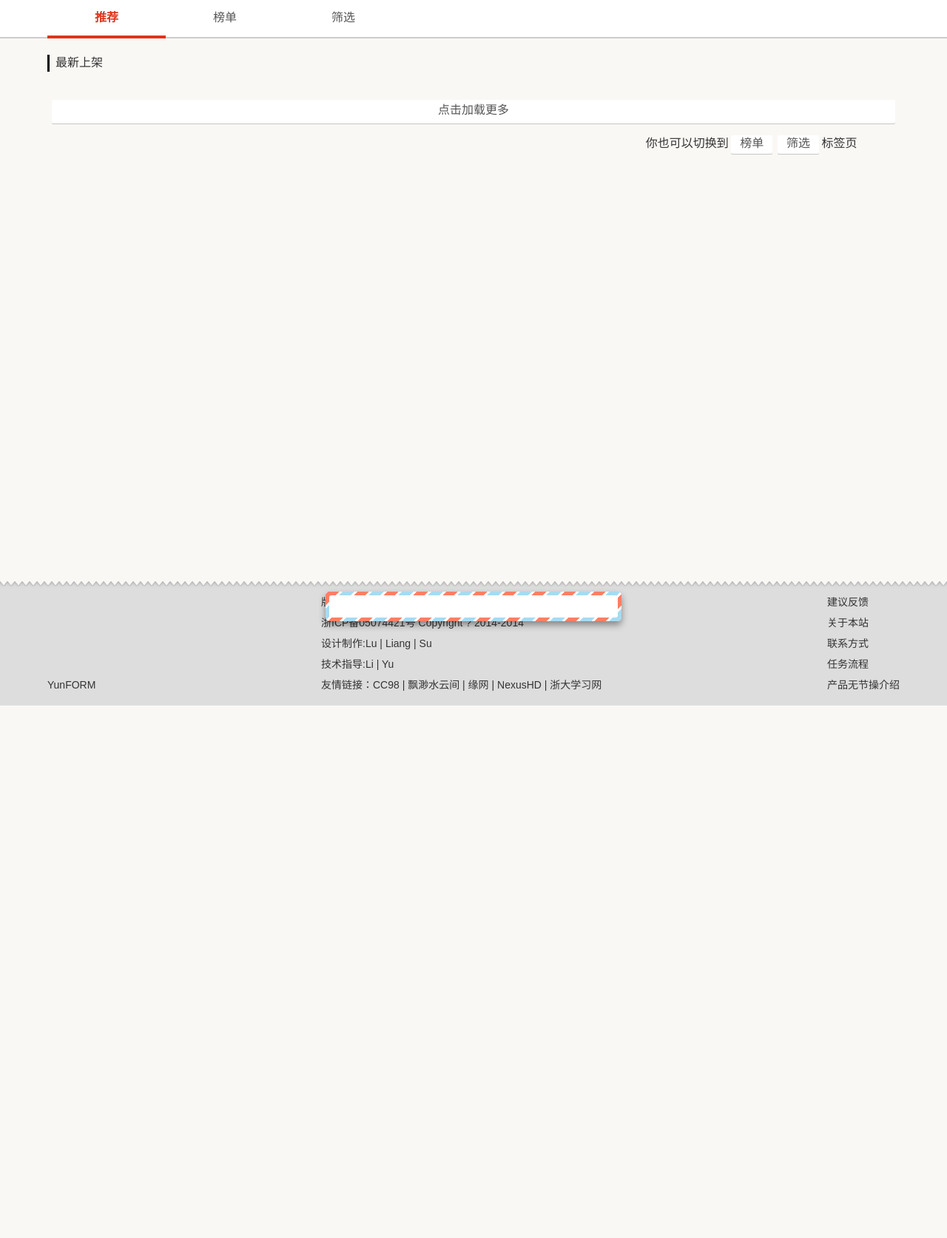
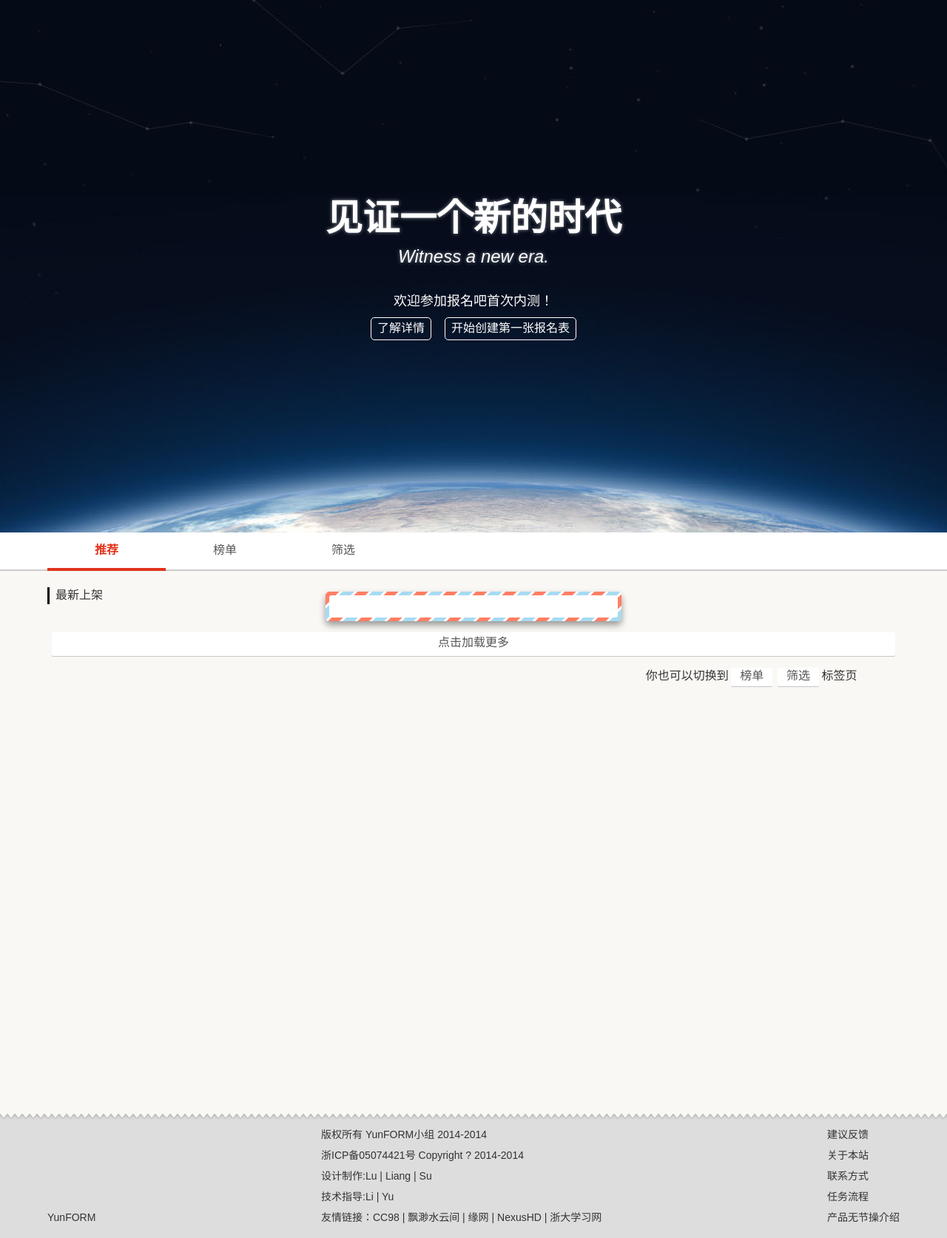
Before and after one commit to YunformDevelopers/bmb0.2, a PHP site: page / in a window 1280 px wide. Shown: the part 80-1754 px from the top of the page at 74% size. Before the commit the page ends 1034 px from the top, so only its background shows below. Run offline with PHP 8.4, Linux system fonts and the light colour scheme; data that the repository does not hold is empty.

Commit message:
增加slideshow，优化msg操作，优化移动搜索框

```diff
--- a/includes/header.inc.php
+++ b/includes/header.inc.php
@@ -27,7 +27,7 @@
 			<div class="reddot"></div>
         </li>
 		<li class="head-item nav more right">
-        	<a class="head-link">
+        	<a class="head-link" >
             	<span class="head-name">更多</span>
             </a>
 			<div class="reddot"></div>
@@ -57,11 +57,12 @@
 			<div class="reddot"></div>
         </li>
     </ul>
-    <!--<div class='search-mobile search'>
+    <div class='search-mobile search'>
         <form id="search" action="#">
-            <input class="search-text" type="text"  placeholder="输入你要找的组织或活动名" name="q"></input>
+            <input class="search-text" type="text"  placeholder="搜索组织/活动" name="q"></input>
+            <!--<input type="submit" value="搜索"  /> -->
         </form>
-    </div>-->
+    </div>
 		<div id="more-dropDown" class="dropDown" >
 			<ul class="more-list" >
 				<li class="more-item">
@@ -84,15 +85,18 @@
 				<li class="more-item">
 					<a><span>意见反馈</span></a>
 				</li>
+                <li class="more-item">
+					<a id="contact-msg"><span>联系我们</span></a>
+				</li>
 				<li class="more-item">
 					<a><span>关于报名吧</span></a>
 				</li>
 				<br />
 				<li class="more-item">
 					<?php if(!(isset($_COOKIE['srtp-username'])))
-					echo "<a href='#' id=\"login-msg\"><span>请先登录</span></a>";
+					echo "<a class=\"loginExit\" href='#' id=\"login-msg\"><span>请先登录</span></a>";
 					else
-					echo "<a href='logout.php'><span>退出当前账号</span></a>";?><!-- 这里有退出或登录 -->
+					echo "<a class=\"loginExit\" href='logout.php'><span>退出当前账号</span></a>";?><!-- 这里有退出或登录 -->
 				</li>
 			</ul>
 		</div>
@@ -122,22 +126,3 @@
 
 
 </div>
-<div id="tab-container">
-	<ul class="tab-list clear-float">
-    	<li class="tab-item left active">
-        	<a class="tab-link" onClick="slideTo(0);">
-        		<span class="tab-name">推荐</span>
-            </a>
-        </li>
-        <li class="tab-item left">
-        	<a class="tab-link" onClick="slideTo(1);">
-        		<span class="tab-name">榜单</span>
-            </a>
-        </li>
-        <li class="tab-item left">
-        	<a class="tab-link" onClick="slideTo(2);">
-        		<span class="tab-name">筛选</span>
-            </a>
-        </li>
-    </ul>
-</div>
--- a/index.php
+++ b/index.php
@@ -20,8 +20,33 @@
 ?>
 </head>
 <body>
-<div id='slideshow' style="display:none;">
-
+<div id='slideshow' style="" >
+	<div class="slideshow-inner">
+        <h2><b>见证一个新的时代</b></h2>
+        <i>Witness a new era.</i>
+        <br /><br />
+        <p class="banner-content">欢迎参加报名吧首次内测！</p>
+        <p><a href="intro.html">了解详情</a>&nbsp;&nbsp;&nbsp;&nbsp;<a href="create.php">开始创建第一张报名表</a></p>
+    </div>
+</div>
+<div id="tab-container">
+	<ul class="tab-list clear-float">
+    	<li class="tab-item left active">
+        	<a class="tab-link" onClick="slideTo(0);">
+        		<span class="tab-name">推荐</span>
+            </a>
+        </li>
+        <li class="tab-item left">
+        	<a class="tab-link" onClick="slideTo(1);">
+        		<span class="tab-name">榜单</span>
+            </a>
+        </li>
+        <li class="tab-item left">
+        	<a class="tab-link" onClick="slideTo(2);">
+        		<span class="tab-name">筛选</span>
+            </a>
+        </li>
+    </ul>
 </div>
 <div id="wrapper" class="content-container">
 	<ul id="scroller" class="content">
@@ -34,7 +59,7 @@
 					</div>
 				</div>
 				<div class="section-body">
-					<?php
+					<?php /*?><?php
 						connect();
 						$result=mysql_query("select * from question order by Date desc limit 4") or die(mysql_error());
 						while($row=mysql_fetch_assoc($result)){
@@ -57,7 +82,7 @@
 								</a>
 								</div>';
 						}
-					?>
+					?><?php */?>
 				<!-- 这里是用来使元素左端对齐的 -->
 					<div class='card left-fix'>&nbsp;</div>
 					<div class='card left-fix'>&nbsp;</div>
--- a/js/common.js
+++ b/js/common.js
@@ -8,6 +8,8 @@
 	initSectionWidth ();
 	initContentHeight ();
 	initHeader();
+	initSlideshow ();
+	initDropDown ();
 	loaded();
 });
 
@@ -94,6 +96,7 @@
 	initSectionWidth ();
 	initContentHeight ();
 	initHeader();
+	initSlideshow ();
 
 }
 /* 初始化head里面的部分class */
@@ -166,7 +169,57 @@
 function slideTo (herePos){
 	myScroll.goToPage(herePos, 0, 500);
 }
-
+//初始化slideshow高度
+function initSlideshow (){
+	if ($(window).width() < 500) {
+		var slideshowHeight = $(window).height()-$("#header").height()-$("#tab-container").height();
+		$("#slideshow").css("height",slideshowHeight);
+		//定义topoff为slideshow高度减去slideshow-inner高度的一半，这是为了让slideshow-innner垂直居中
+		var topoff = (slideshowHeight-$(".slideshow-inner").height())/ 2 + "px";
+		$(".slideshow-inner").css("top",topoff);
+	}
+	else {
+		var slideshowHeight = $(window).height()-$("#header").height();
+		$("#slideshow").css("height",slideshowHeight);
+		//定义topoff为slideshow高度减去slideshow-inner高度的一半，这是为了让slideshow-innner垂直居中
+		var topoff = (slideshowHeight-$(".slideshow-inner").height())/ 2 + "px";
+		$(".slideshow-inner").css("top",topoff);
+	}
+}
+//初始化dropDown
+function initDropDown (){
+	//$("#header .more .head-link")
+	$("#header .more .head-link").bind("click",function(event){
+		upDrop("search");
+		$(".search-text").slideUp();
+		$(".search-mobile").slideUp();
+		downDrop("more");
+        event.stopPropagation();    //  阻止事件冒泡
+    });
+	$("#header .search .head-link, #header .search-input .head-link, input.search-text, .search-mobile").bind("click",function(event){
+		upDrop("more");
+		$(".search-text").slideDown();
+		$(".search-mobile").slideDown();
+		//downDrop("search");
+		$("input.search-text").focus();
+        event.stopPropagation();    //  阻止事件冒泡
+    });
+	$("input.search-text").change(function(){
+		downDrop("search");
+	});
+	$(document).bind("click",function(){
+		upDrop("more");
+		upDrop("search");
+		$(".search-text").slideUp();
+		$(".search-mobile").slideUp();
+	});
+}
+function downDrop (id){
+	$("#" + id + "-dropDown").slideDown();
+}
+function upDrop (id){
+	$("#" + id + "-dropDown").slideUp();
+}
 /* 点击后activate的函数 */
 $('#tab-container .tab-link, #header .head-link').click(function(){
 	$(this).parent("li").parent("ul").find(".active").removeClass("active");//移除已经存在的active的class
--- a/msg.php
+++ b/msg.php
@@ -26,7 +26,7 @@
          <div class="zju-passport">
             <a href="#">浙大通行证登录</a>
          </div>
-         <a href="#">已有账号？快速登录</a>
+         <a href="#" id="login-msg" onclick="loginMsgPopOver()" >已有账号？快速登录</a>
      </div>
 </div>
 
@@ -46,7 +46,7 @@
          <div class="zju-passport">
             <a href="#">浙大通行证登录</a>
          </div>
-         <a href="#">还没有账号？10秒快速注册</a>
+         <a href="#" id="register-msg" onclick="registerMsgPopOver()" >还没有账号？10秒快速注册</a>
      </div>
 </div>
 <div id="a-all-msg-content">
--- a/style/index.css
+++ b/style/index.css
@@ -7,7 +7,7 @@
 	/* 整个body除了特别定义font-size都是16px，除了这里之外其他地方少定义font-size，因为这样会改变整个网页布局*/
     font: normal 100%/1.4 'Microsoft Jhenghei', 'Microsoft Yahei', sans-serif;
     background:#faf8f5;
-	overflow:hidden;
+	/*overflow:hidden;*/
 }
 input,textarea,select{
     font-size:1em;
@@ -26,11 +26,11 @@
     padding-left:0;
     list-style-type:none;
 }
-/* 选中内容的样式 */
+/* 选中内容的样式
 *::-moz-selection{
 	color:#fff;
 	background:#de473a;
-}
+}*/
 /*image with no-border*/
 a img{border:0;}
 img{border:0;}
@@ -237,7 +237,7 @@
 	box-shadow:0px 3px 5px 3px rgba(0,0,0,0.3);
 }
 #header #more-dropDown {
-	width:8em;
+	width:7em;
 	right:5%;
 }
 #header #search-dropDown {
@@ -248,7 +248,7 @@
 	width:100%;
 	height:auto;
 	padding:0;
-	border:solid 2px #eee;
+	/*border:solid 2px #eee;*/
 	background:#eee;
 }
 #header .dropDown li {
@@ -269,6 +269,9 @@
 #header .dropDown span {
 	margin-left:1em;
 }
+#header .dropDown .loginExit {
+	color:#e1331c;
+}
 #header #search-dropDown p.search-header {
 	padding-left:0.5em;
 	font-size:14px;
@@ -285,7 +288,23 @@
 
 /* TODO:这里待修改 */
 #header .search-mobile {
+	z-index:102;
 	display:none;
+	background:rgba(255,255,255,1);
+	padding:0.5em;
+	width:inherit;
+	text-align:center;
+	position:absolute;
+	top:80px;
+}
+#header .search-mobile .search-text {
+	margin:0 auto;
+	border-radius: 1em;
+	width:15em;
+	border:none;
+	border: solid 1px #333;
+	padding:0 1em;
+	text-align:center;
 }
 
 
@@ -403,7 +422,42 @@
 }
 
 
-#slideshow {height:20em; display:block;}
+#slideshow {
+	margin:0 auto;
+	display:block;
+	background:#040a16 url(../images/banner/banner-new-era.jpg) no-repeat center ;
+	text-align:center;
+	color:#fff;
+	position:relative;
+}
+#slideshow .slideshow-inner {
+	position:absolute;
+	width:100%;
+}
+#slideshow h2 {
+	font-size:50px;
+	text-shadow: 0px 0px 5px rgba(255,255,255,0.5);
+}
+#slideshow i {
+	font-size:24px;
+	text-shadow: 0px 0px 5px rgba(255,255,255,0.5);
+}
+#slideshow .banner-content {
+	font-size:18px;
+	margin:0.5em 0;
+}
+#slideshow a {
+	display:inline-block;
+	border-radius:5px;
+	padding:0.2em 0.5em;
+	text-decoration:none;
+	border:solid 1px #fff;
+	transition:all ease-in 0.2s;
+}
+#slideshow a:hover, #slideshow a:active {
+	color:#000;
+	background:#fff;
+}
 
 /* 这个其他section也可以重用  */
 .reminder,#footer {
--- a/style/responsive.css
+++ b/style/responsive.css
@@ -96,6 +96,11 @@
 		padding:0;
 		margin:0 auto;
 	}
+	#header #search-dropDown {
+		top:121px;
+		right:0;
+		width:100%;
+	}
 }
 /* for 500px or less   这里开始算作手机 */
 @media screen and (max-width: 500px) {
@@ -133,7 +138,12 @@
 		top:auto;
 		bottom:80px;
 	}
-
+	#header #search-dropDown {
+		top:auto;
+		bottom:121px;
+		right:0;
+		width:100%;
+	}
 	.section-body {
 		width:250px;
 		padding:0;
@@ -155,8 +165,8 @@
 	#header li.search {
 		/*display:none;*/
 	}
-	#header .search-mobile {
-		/*TODO*/
+	/*#header .search-mobile {
+		/*TODO/*
 		display:none;
 		font-size:18px;
 		display:block;
@@ -166,11 +176,15 @@
 		text-align:center;
 		padding:0.8em 0;
 		width:100%;
-	}
-	#header .search-mobile input.search-text {
+	}*/
+	/*#header .search-mobile input.search-text {
 		width:300px;
 		text-align:center;
 		position:relative;
+	}*/
+	#header .search-mobile {
+		top:auto;
+		bottom:80px;
 	}
  	.h2-line {/*分割线变细*/
 	border-top: 1px solid #D9CFBF;
@@ -179,7 +193,7 @@
 }
 
 
-/* for 320px or less */
+/* for 320px or less
 @media screen and (max-width: 320px) {
 	.section-body {
 		width:250px;
@@ -195,4 +209,4 @@
 		z-index:99;
 		width:100%;
 	}
-}
+}*/
```
Also changed, not shown: js/msg.js (+46 -34 lines), personal.php (+19 -0 lines), images/banner/banner-new-era.jpg (added).
